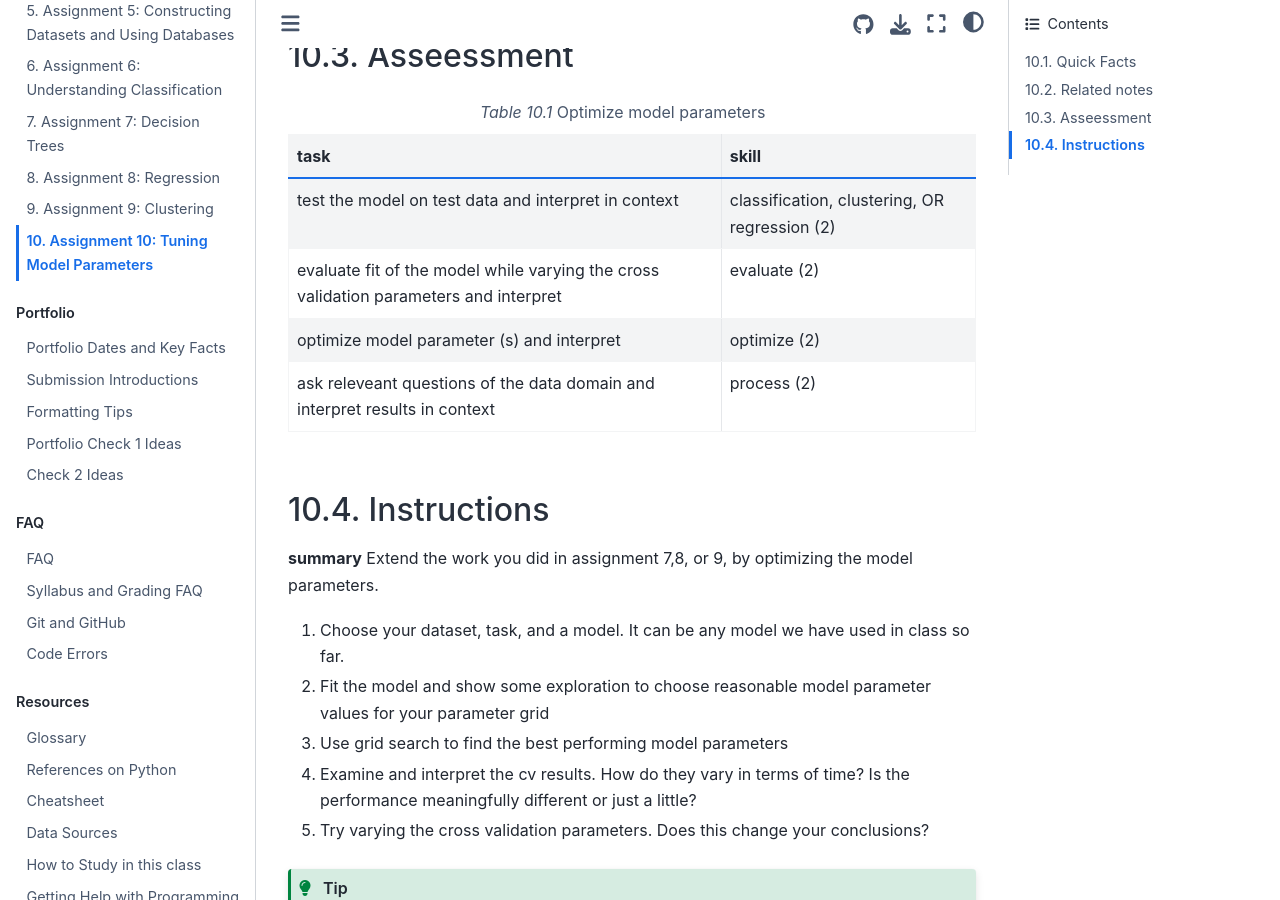
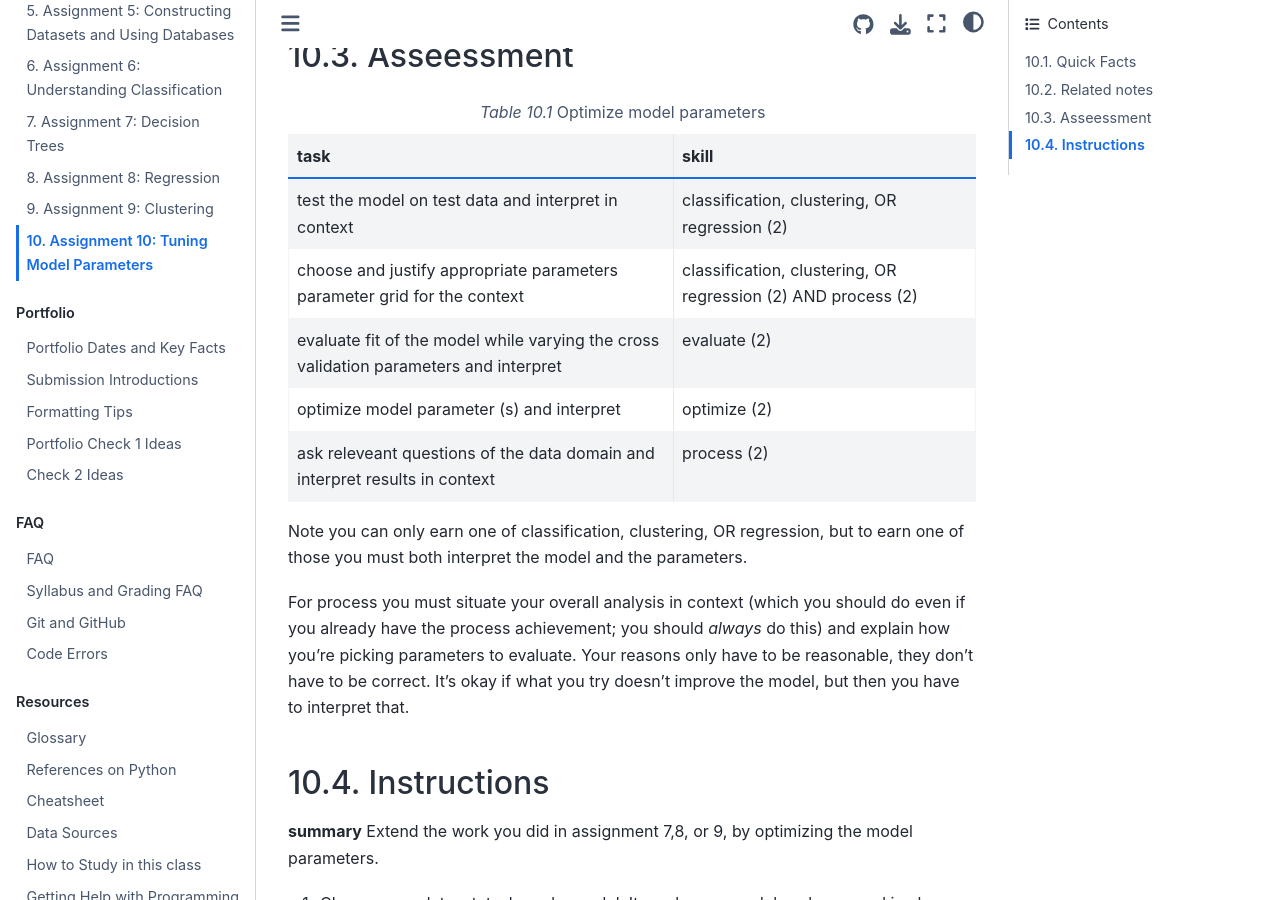
Before and after one commit to rhodyprog4ds/BrownFall21, a Jupyter Book: the page built from assignments/10-optimize.md, in a window 1280 px wide and 900 px high, scrolled down 479 px. Built offline with Jupyter Book 1.0.4 settings and Sphinx 7.4.7 and the Sphinx Book theme 1.1.4, drawn with Linux system fonts in a browser that asks for light colours; pages that are not in the unit, such as notebooks, are missing from menus.

Commit message:
more explanation on task and process requirements

````diff
--- a/assignments/10-optimize.md
+++ b/assignments/10-optimize.md
@@ -23,6 +23,8 @@ substitutions:
   - skill
 * - test the model on test data and interpret in context
   - classification, clustering, OR regression (2)
+* - choose and justify appropriate parameters parameter grid for the context
+  - classification, clustering, OR regression (2) AND process (2)
 * - evaluate fit of the model while varying the cross validation parameters and interpret
   - evaluate (2)
 * - optimize model parameter (s) and interpret
@@ -30,6 +32,16 @@ substitutions:
 * - ask releveant questions of the data domain and interpret results in context
   - process (2)
 ```
+
+
+Note you can only earn one of classification, clustering, OR regression, but to
+earn one of those you must both interpret the model and the parameters.
+
+For process you must situate your overall analysis in context (which you should
+  do even if you already have the process achievement; you should *always* do
+  this) and explain how you're picking parameters to evaluate. Your reasons
+  only have to be reasonable, they don't have to be correct.  It's okay if what
+  you try doesn't improve the model, but then you have to interpret that.
 
 ## Instructions
 
````
